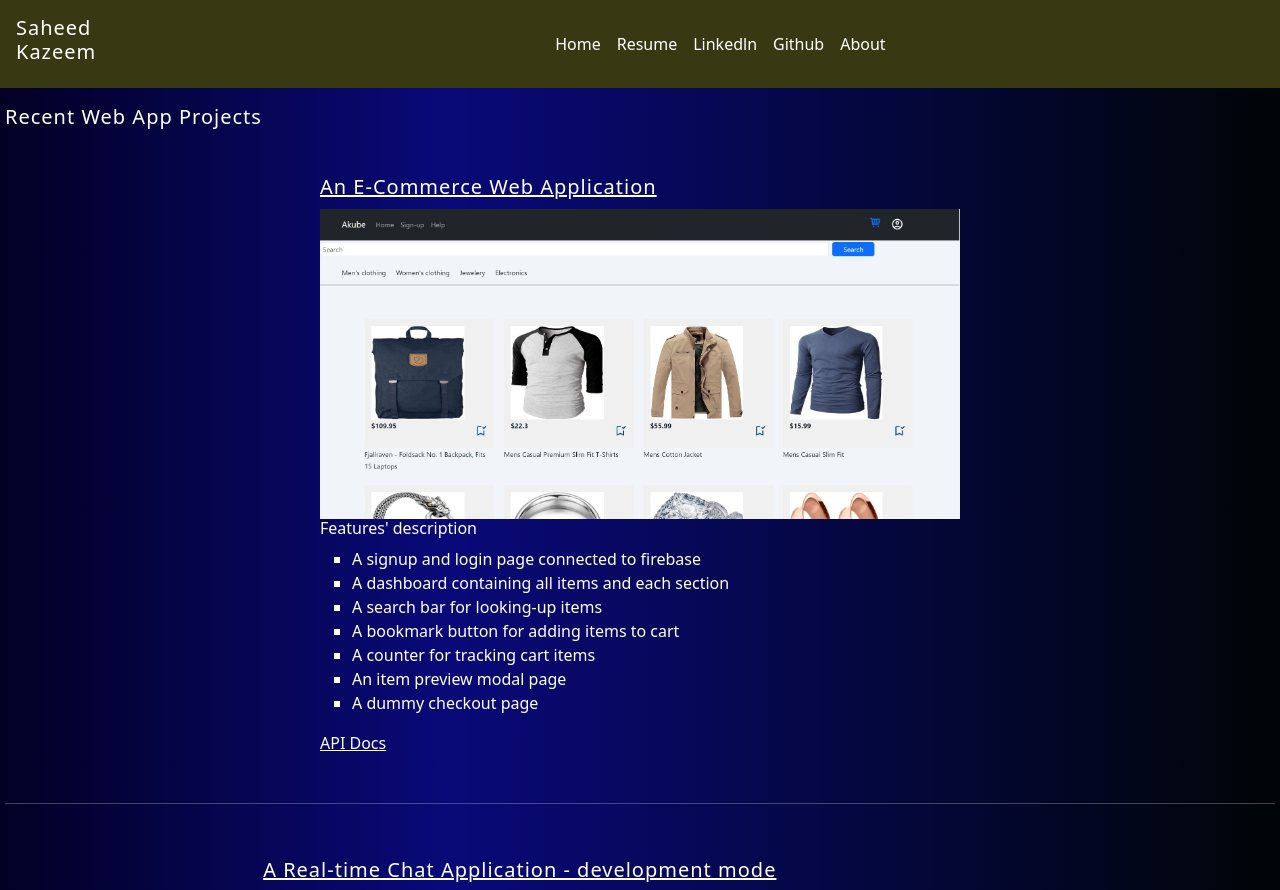
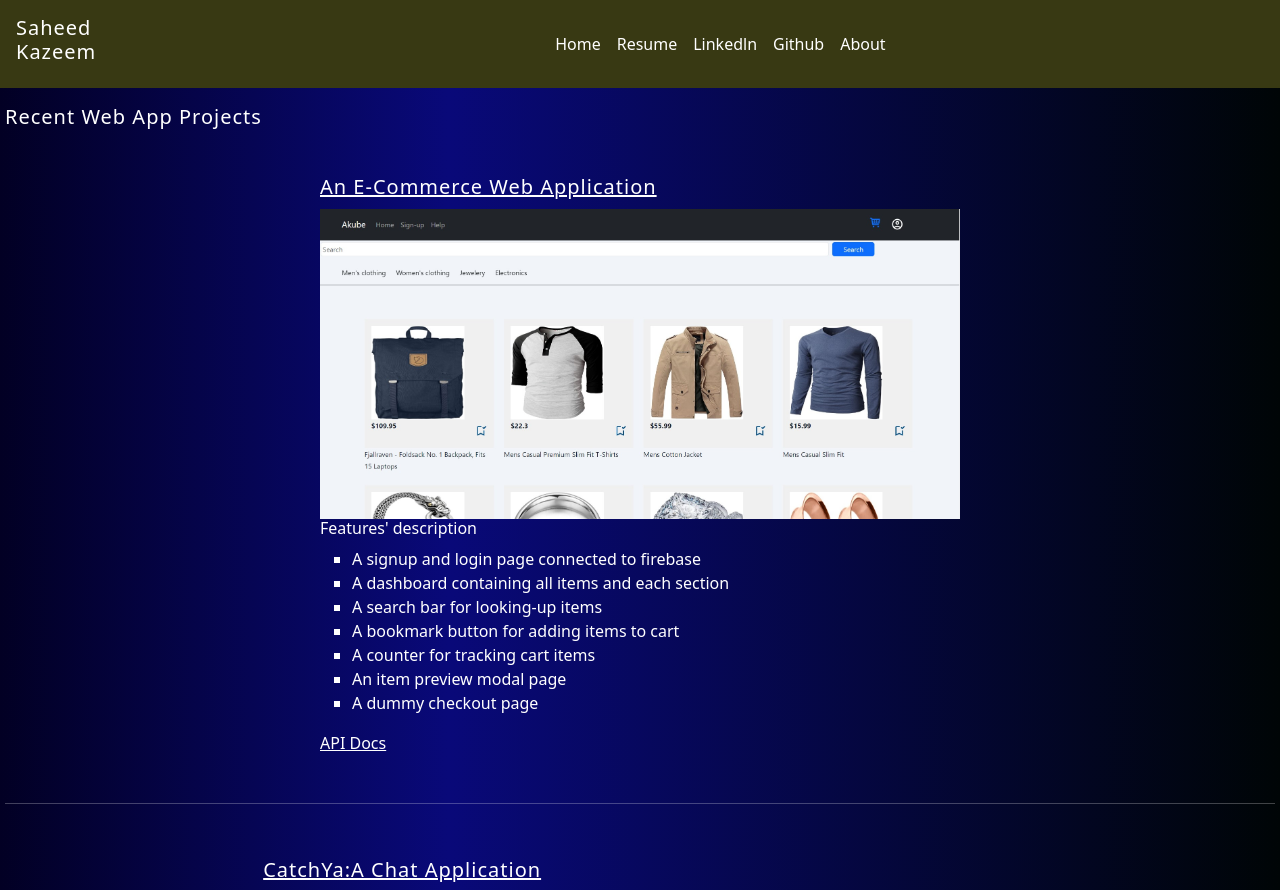
Before and after one commit to Kash5794/portfolio, a React (Create React App) app: page /project in a window 1280 px wide. Shown: the top 890 px of the page. Built offline with nearby package versions, Linux system fonts and the light colour scheme.

Commit message:
new changes

```diff
--- a/src/components/Project.jsx
+++ b/src/components/Project.jsx
@@ -39,8 +39,8 @@ const Project = () => {
     <div className='project-image'>
 
     <div className='description'>
-    <h5><a href=''>
-    A Real-time Chat Application - development mode</a></h5>
+    <h5><a href='https://catchya-fdd29e2cbbba.herokuapp.com/'>
+    CatchYa:A Chat Application</a></h5>
     <img src={chatApp1} className='image-size'/>
       <h6>Features' description</h6>
 
```
